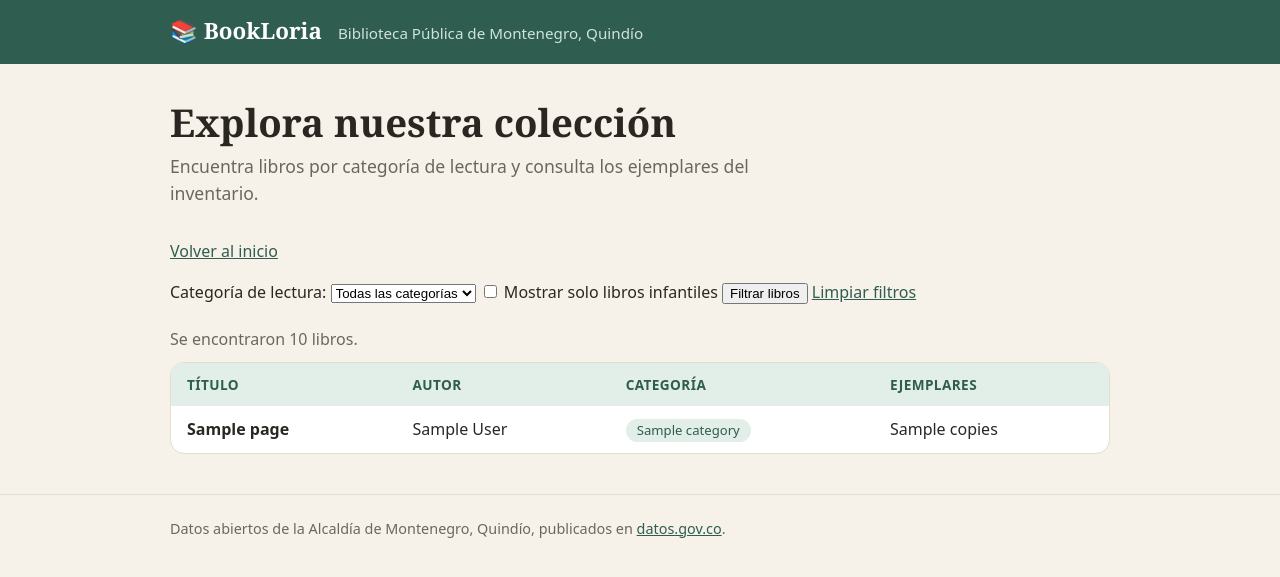
After one commit to julara209/BookLoria, a Django app: template library/templates/library/books.html in a window 1280 px wide. The commit adds this page. Shown: the top 577 px of the page. Run offline with Django 5.2, Linux system fonts and the light colour scheme; the template is opened without the code that fills it: most values are stand-ins (such as "Sample title", 1, 10 or a date in 2020).

Commit message:
Fix inventory integration and book listing

```diff
--- a/library/templates/library/_books_table.html
+++ b/library/templates/library/_books_table.html
@@ -1,3 +1,4 @@
+
 <table class="books">
   <thead>
     <tr>
@@ -15,6 +16,10 @@
         <td><span class="badge">{{ book.category }}</span></td>
         <td class="num">{{ book.copies }}</td>
       </tr>
+    {% empty %}
+      <tr>
+        <td colspan="4">No se encontraron libros.</td>
+      </tr>
     {% endfor %}
   </tbody>
 </table>
--- /dev/null
+++ b/library/templates/library/books.html
@@ -0,0 +1,81 @@
+
+{% extends "library/base.html" %}
+
+{% block title %}Explorar libros | BookLoria{% endblock %}
+
+{% block content %}
+<section class="hero">
+    <h1>Explora nuestra colección</h1>
+    <p class="lead">
+        Encuentra libros por categoría de lectura y consulta los ejemplares del inventario.
+    </p>
+</section>
+
+<p><a href="{% url 'home' %}">Volver al inicio</a></p>
+
+{% if error %}
+    <div class="alert" role="alert">
+        <strong>No se pudieron cargar los libros.</strong> {{ error }}
+    </div>
+{% else %}
+
+    <section class="filters">
+        <form method="get" action="{% url 'books' %}">
+            <label for="categoria">Categoría de lectura:</label>
+            <select name="categoria" id="categoria">
+                <option value="">Todas las categorías</option>
+                {% for category in categories %}
+                    <option value="{{ category }}"
+                        {% if selected == category %}selected{% endif %}>
+                        {{ category }}
+                    </option>
+                {% endfor %}
+            </select>
+
+            <label>
+                <input type="checkbox" name="infantil" value="1"
+                    {% if only_children %}checked{% endif %}>
+                Mostrar solo libros infantiles
+            </label>
+
+            <button type="submit">Filtrar libros</button>
+            <a href="{% url 'books' %}">Limpiar filtros</a>
+        </form>
+    </section>
+
+    <p class="count">
+        Se encontraron {{ total }} libros.
+    </p>
+
+    {% if showing_unclassified %}
+        <p>
+            Libros sin clasificar: {{ unclassified_count }}
+        </p>
+    {% endif %}
+
+    <div class="table-wrap">
+        {% include "library/_books_table.html" with books=page.object_list %}
+    </div>
+
+    {% if page.paginator.num_pages > 1 %}
+        <nav aria-label="Paginación de libros">
+            {% if page.has_previous %}
+                <a href="?{% if querystring %}{{ querystring }}&{% endif %}page={{ page.previous_page_number }}">
+                    Anterior
+                </a>
+            {% endif %}
+
+            <span>
+                Página {{ page.number }} de {{ page.paginator.num_pages }}
+            </span>
+
+            {% if page.has_next %}
+                <a href="?{% if querystring %}{{ querystring }}&{% endif %}page={{ page.next_page_number }}">
+                    Siguiente
+                </a>
+            {% endif %}
+        </nav>
+    {% endif %}
+
+{% endif %}
+{% endblock %}
```
Also changed, not shown: library/services.py (+47 -10 lines). Lines whose indentation alone changed are shown as unchanged.
